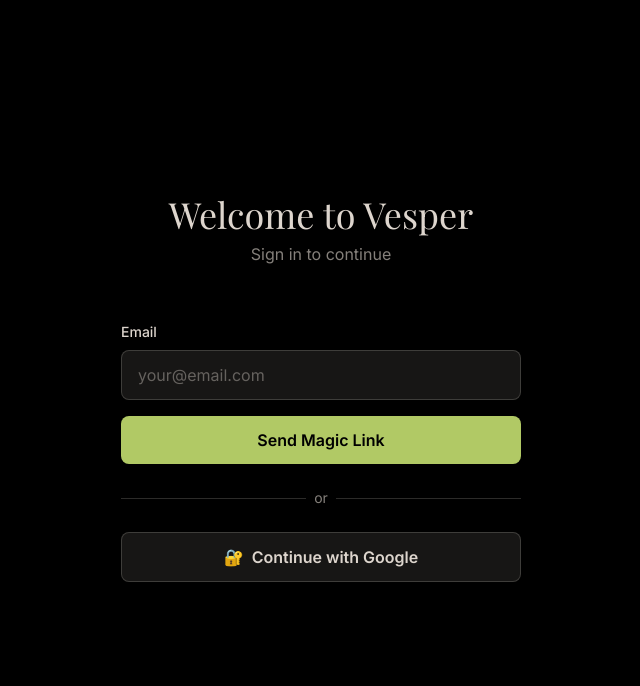
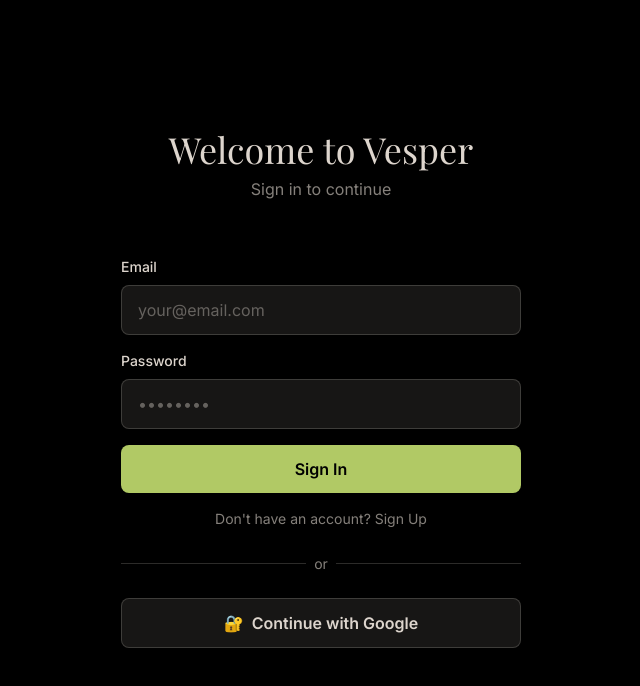
Before and after one commit to juliacores/vesper, a Next.js app: page /auth in a window 1280 px wide. Shown: the top 686 px of the page, without its empty margins (319-959 px from the left). Built offline with nearby package versions, Linux system fonts and the light colour scheme; no server answers; a web font is replaced by a local one.

Commit message:
Switch to password-based auth for testing (email confirmation disabled)

```diff
--- a/components/auth/AuthForm.tsx
+++ b/components/auth/AuthForm.tsx
@@ -1,13 +1,16 @@
 'use client';
 
 import { useState, useEffect } from 'react';
-import { useSearchParams } from 'next/navigation';
+import { useRouter, useSearchParams } from 'next/navigation';
 import { supabase } from '@/lib/supabase/client';
 import { motion } from 'framer-motion';
 
 export default function AuthForm() {
+  const router = useRouter();
   const searchParams = useSearchParams();
   const [email, setEmail] = useState('');
+  const [password, setPassword] = useState('');
+  const [isSignUp, setIsSignUp] = useState(false);
   const [loading, setLoading] = useState(false);
   const [message, setMessage] = useState('');
 
@@ -19,22 +22,41 @@
     }
   }, [searchParams]);
 
-  const handleEmailSignIn = async (e: React.FormEvent) => {
+  const handleAuth = async (e: React.FormEvent) => {
     e.preventDefault();
     setLoading(true);
     setMessage('');
 
     try {
-      const { error } = await supabase.auth.signInWithOtp({
-        email,
-        options: {
-          emailRedirectTo: `${window.location.origin}/auth/callback`,
-        },
-      });
+      if (isSignUp) {
+        // Sign up with email/password (email confirmation disabled in Supabase)
+        const { data, error } = await supabase.auth.signUp({
+          email,
+          password,
+        });
 
-      if (error) throw error;
+        if (error) throw error;
 
-      setMessage('Check your email for the magic link!');
+        if (data.user) {
+          setMessage('Account created! Redirecting...');
+          // Redirect to onboarding
+          setTimeout(() => router.push('/onboarding/quiz'), 500);
+        }
+      } else {
+        // Sign in with email/password
+        const { data, error } = await supabase.auth.signInWithPassword({
+          email,
+          password,
+        });
+
+        if (error) throw error;
+
+        if (data.user) {
+          setMessage('Signed in! Redirecting...');
+          // Redirect to home or onboarding based on user state
+          setTimeout(() => router.push('/home'), 500);
+        }
+      }
     } catch (error: any) {
       setMessage(error.message || 'An error occurred');
     } finally {
@@ -55,9 +77,8 @@
       });
 
       if (error) {
-        // Check if it's a provider not enabled error
         if (error.message?.includes('provider is not enabled')) {
-          setMessage('Google sign-in is not configured. Please use email magic link instead, or enable Google OAuth in your Supabase dashboard.');
+          setMessage('Google sign-in is not configured. Please use email/password instead.');
         } else {
           throw error;
         }
@@ -70,9 +91,9 @@
 
   return (
     <div className="w-full max-w-md mx-auto p-6">
-      <form onSubmit={handleEmailSignIn} className="space-y-4">
+      <form onSubmit={handleAuth} className="space-y-4">
         <div>
-          <label htmlFor="email" className="block text-sm font-medium mb-2">
+          <label htmlFor="email" className="block text-sm font-medium mb-2 text-paper">
             Email
           </label>
           <input
@@ -86,15 +107,38 @@
           />
         </div>
 
+        <div>
+          <label htmlFor="password" className="block text-sm font-medium mb-2 text-paper">
+            Password
+          </label>
+          <input
+            id="password"
+            type="password"
+            value={password}
+            onChange={(e) => setPassword(e.target.value)}
+            placeholder="••••••••"
+            required
+            minLength={6}
+            className="w-full px-4 py-3 bg-paper/10 border border-paper/20 rounded-lg text-paper placeholder-paper/40 focus:outline-none focus:border-lime focus:ring-1 focus:ring-lime"
+          />
+        </div>
+
         <motion.button
           type="submit"
           disabled={loading}
           whileTap={{ scale: 0.98 }}
           className="w-full py-3 bg-lime text-void font-semibold rounded-lg disabled:opacity-50 disabled:cursor-not-allowed"
         >
-          {loading ? 'Sending...' : 'Send Magic Link'}
+          {loading ? 'Please wait...' : (isSignUp ? 'Create Account' : 'Sign In')}
         </motion.button>
       </form>
+
+      <button
+        onClick={() => setIsSignUp(!isSignUp)}
+        className="w-full mt-4 text-sm text-paper/60 hover:text-paper"
+      >
+        {isSignUp ? 'Already have an account? Sign In' : "Don't have an account? Sign Up"}
+      </button>
 
       <div className="relative my-6">
         <div className="absolute inset-0 flex items-center">
@@ -119,7 +163,7 @@
         <motion.p
           initial={{ opacity: 0, y: -10 }}
           animate={{ opacity: 1, y: 0 }}
-          className="mt-4 text-sm text-center text-paper/80"
+          className={`mt-4 text-sm text-center ${message.includes('error') || message.includes('Error') ? 'text-blood' : 'text-lime'}`}
         >
           {message}
         </motion.p>
```
